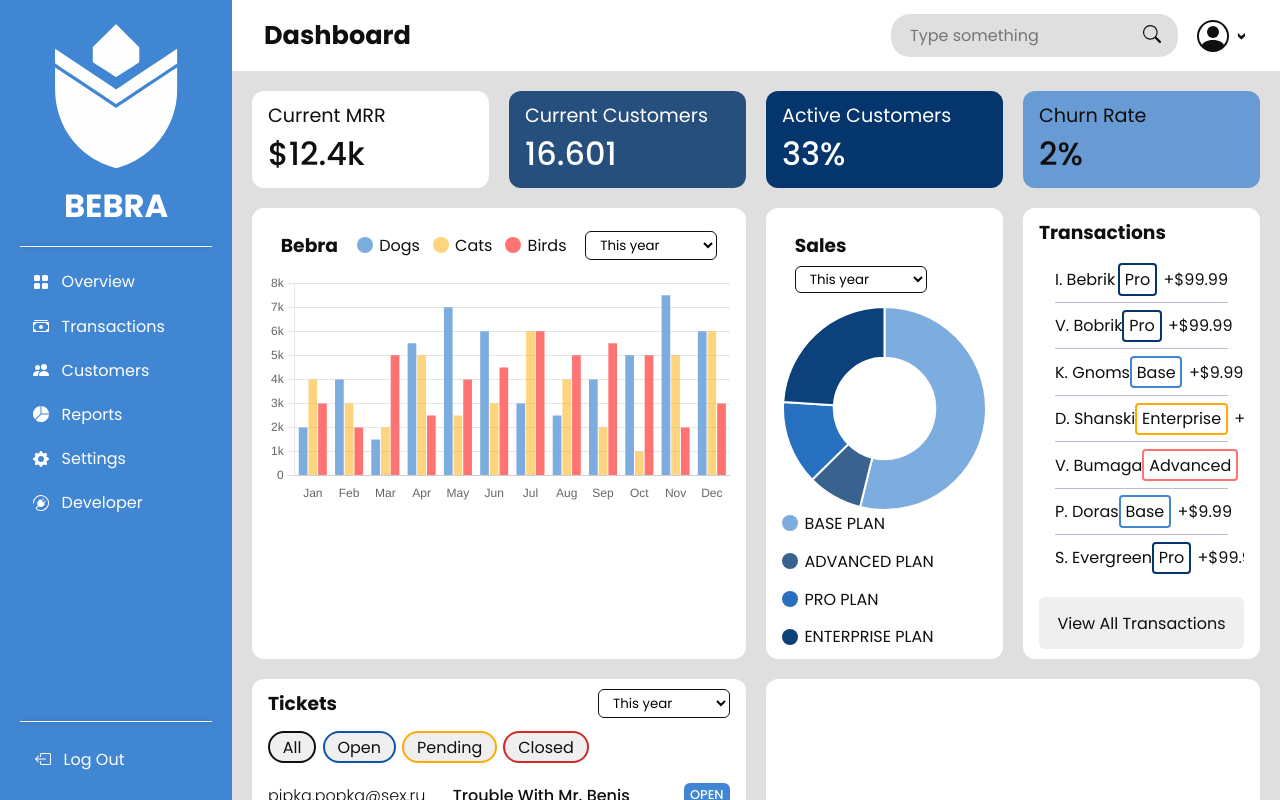
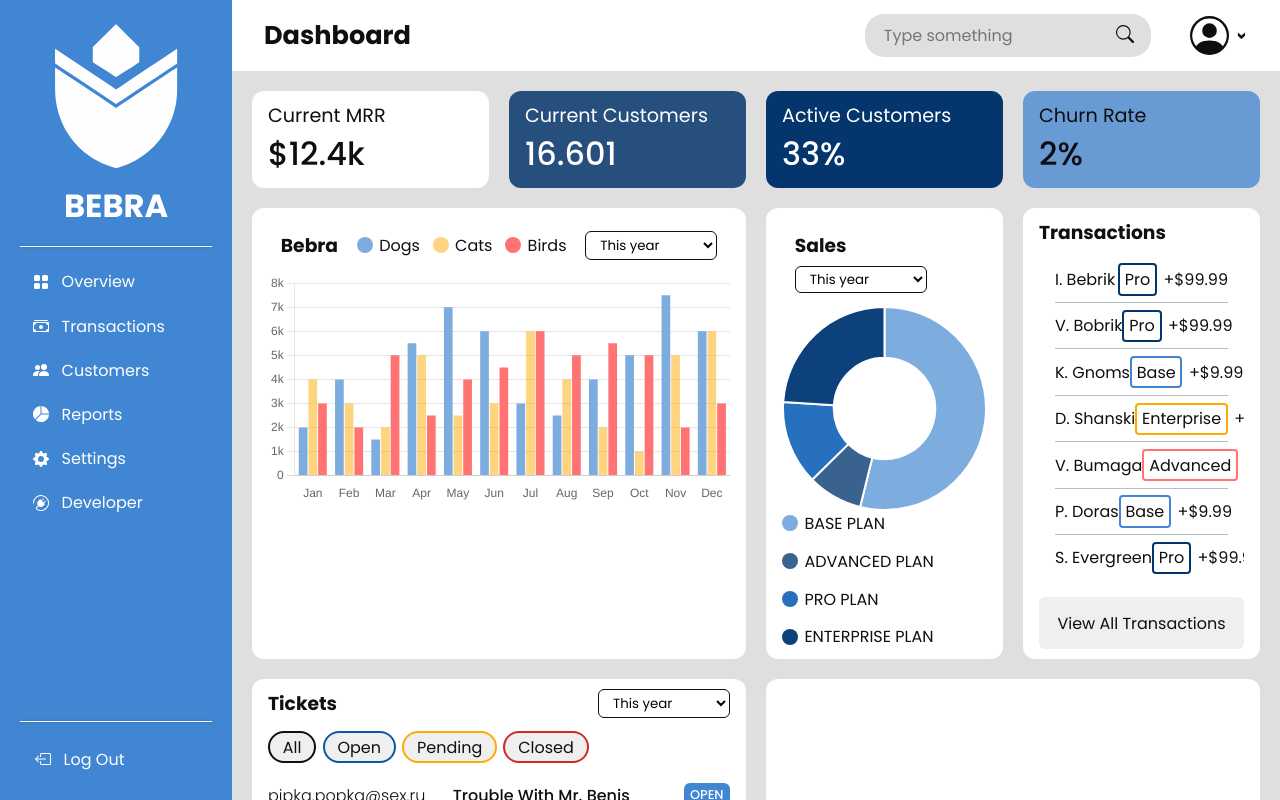
Before and after one commit to sysol8/maket, a website: page index.html in a window 1280 px wide. Drawn offline with nearby package versions, Linux system fonts and the light colour scheme.

Commit message:
ya ponyal

```diff
--- a/index.html
+++ b/index.html
@@ -69,7 +69,7 @@
               <svg class="bi" width="16" height="16" fill="currentColor">
                 <use href="./assets/icons/bootstrap-icons.svg#plugin"></use>
               </svg>
-              <span>Developer</span>
+              <span class="navigation-link__text">Developer</span>
             </a>
           </li>
         </ul>
@@ -85,7 +85,6 @@
     <div class="column">
       <header class="appbar">
         <h2 class="page__title">Dashboard</h2>
-        <div class="appbar__content-container">
         <form class="search-form">
           <label class="search-bar__label">
             <input
@@ -105,15 +104,17 @@
             </button>
           </label>
         </form>
-          <div class="appbar__settings">
         <a class="profile__link">
-              <svg class="bi profile-icon" width="16" height="16" fill="currentColor">
+          <svg
+            class="bi profile-icon"
+            width="16"
+            height="16"
+            fill="currentColor"
+          >
             <use href="./assets/icons/bootstrap-icons.svg#person-circle"></use>
           </svg>
         </a>
         <button class="appbar__dropdown-button">&lt;</button>
-          </div>
-        </div>
       </header>
       <main class="widgets">
         <article class="widget widget-small">
@@ -163,7 +164,10 @@
             </select>
           </div>
           <canvas class="chart doughnut-chart" id="doughnut-chart"></canvas>
-          <div class="chart__legend justify-center" id="doughnut-chart__legend"></div>
+          <div
+            class="chart__legend justify-center"
+            id="doughnut-chart__legend"
+          ></div>
         </article>
         <article class="widget widget-medium transactions">
           <h3 class="widget__title transactions__title">Transactions</h3>
--- a/styles/style.css
+++ b/styles/style.css
@@ -68,21 +68,17 @@
 
 .appbar {
   display: flex;
-  justify-content: space-between;
   align-items: center;
   width: 100%;
   padding: 1rem 2rem;
   color: var(--text);
   background-color: white;
+  gap: 0.4rem;
 }
 
 .page__title {
   font-size: 1.6rem;
-}
-
-.appbar__content-container {
-  display: flex;
-  align-items: center;
+  flex-grow: 1;
 }
 
 .search-bar__label {
@@ -90,8 +86,8 @@
   border-color: transparent;
   border-radius: 1.2rem;
   padding: 0.6rem 1rem;
+  margin: 0 2rem;
   background-color: var(--background-grey);
-  margin-right: 1.2rem;
 }
 
 .search-bar__label:has(:focus-visible):not(:has(.search-button:focus-visible)) {
@@ -140,14 +136,8 @@
   height: 100%;
 }
 
-.appbar__settings {
-  display: flex;
-  gap: 0.4rem;
-}
-
 .profile__link {
-  width: 32px;
-  height: 32px;
+  block-size: 100%;
 }
 
 .profile-icon {
@@ -160,7 +150,6 @@
   background-color: transparent;
   rotate: 270deg;
   font-weight: 700;
-  font-size:
 }
 
 .column {
@@ -181,6 +170,7 @@
 
 .widget {
   display: flex;
+  width: min(min-content, 250px);
   flex-direction: column;
   grid-column: auto;
   grid-row: auto;
@@ -209,8 +199,6 @@
 }
 
 .widget-small {
-  grid-column: span 1;
-  grid-row: span 1;
   justify-content: space-between;
 }
 
```
Lines whose indentation alone changed are shown as unchanged.
